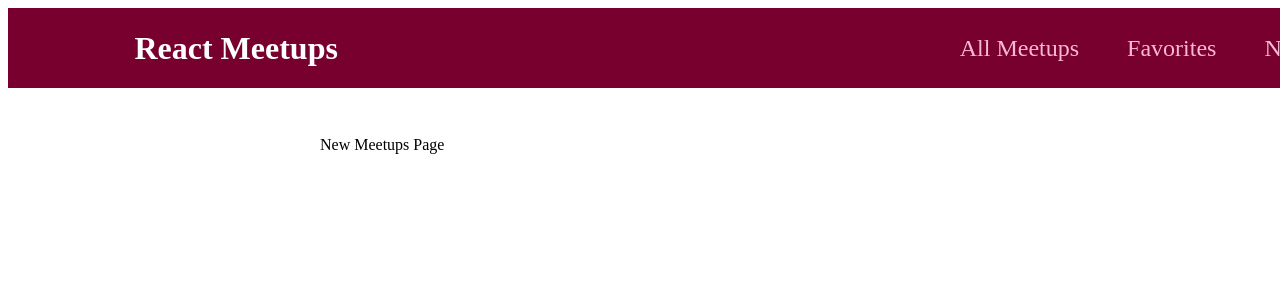
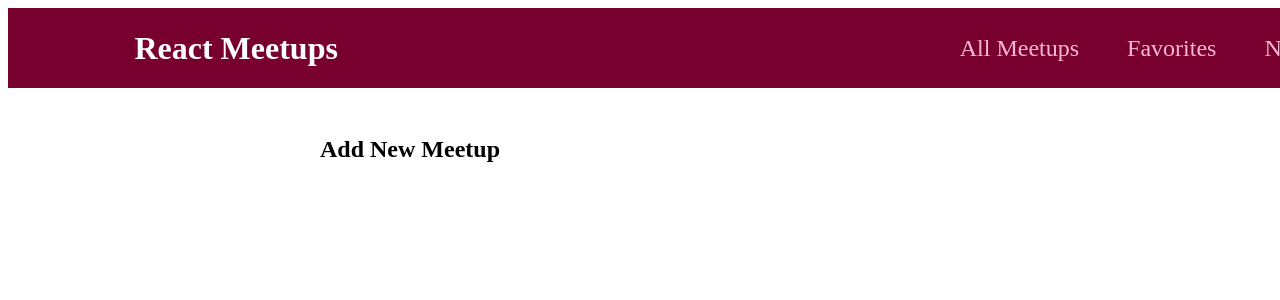
Before and after one commit to AlexDoss42/meet-up-academind, a JavaScript app: page /new-meetups in a window 1280 px wide. Shown: the top 300 px of the page. Built offline with nearby package versions, Linux system fonts and the light colour scheme; the HTML template or start-up script is replaced by a standard one.

Commit message:
gets the new meetup page started

```diff
--- a/src/pages/NewMeetup.js
+++ b/src/pages/NewMeetup.js
@@ -1,5 +1,7 @@
 function NewMeetupPage() {
-    return <div>New Meetups Page</div>
+    return <section>
+        <h1>Add New Meetup</h1>
+    </section>
 }
 
 export default NewMeetupPage;
```
